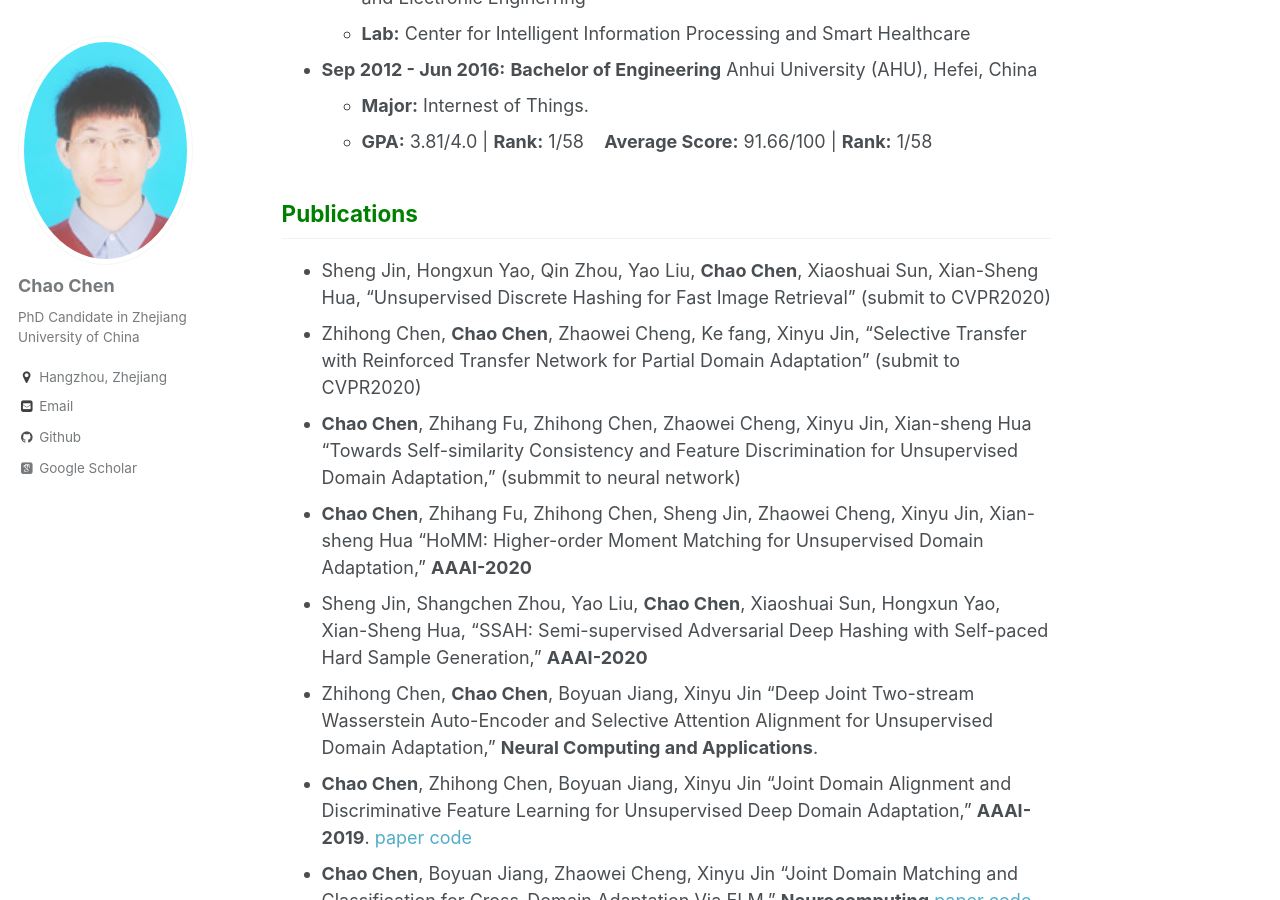
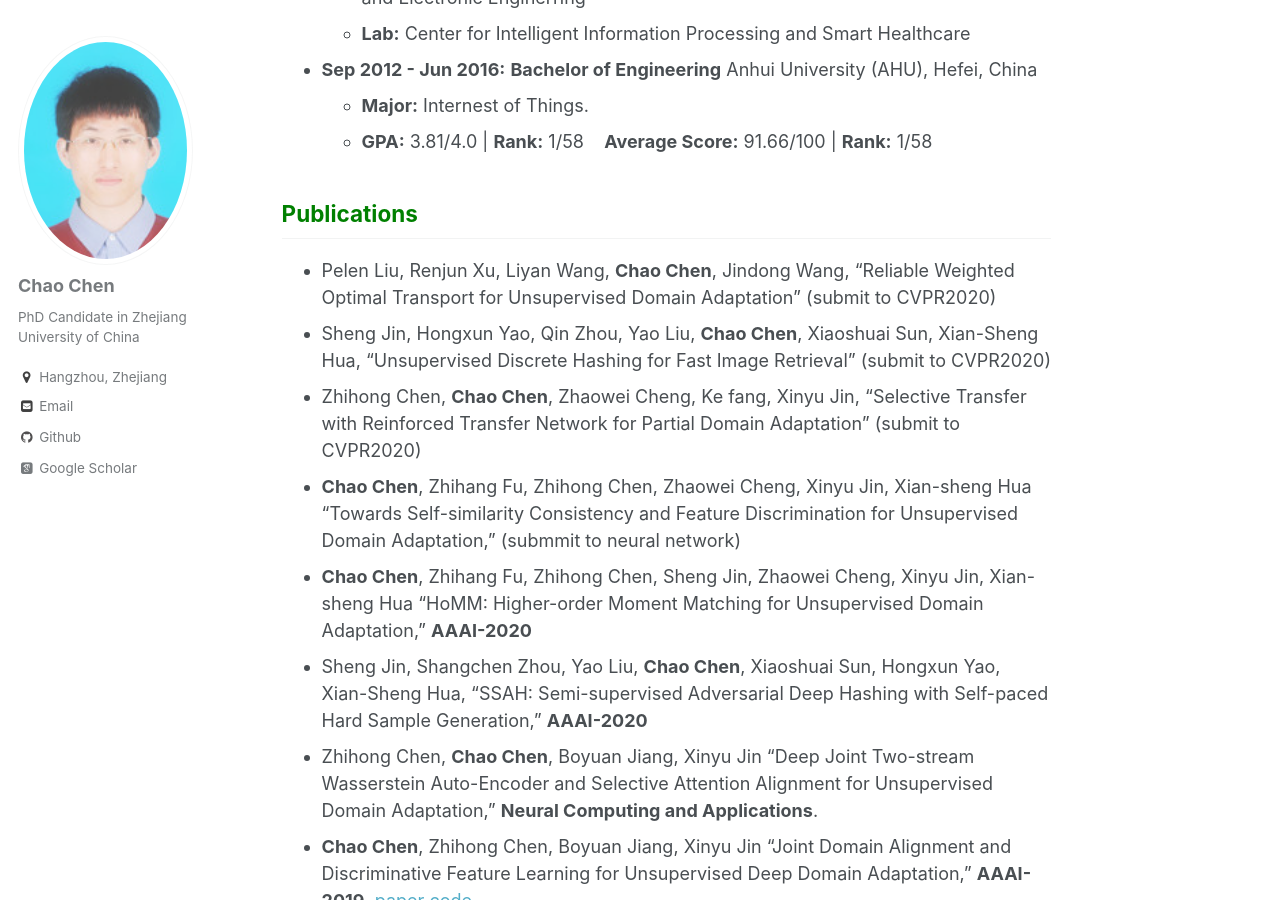
Before and after one commit to chenchao666/chenchao666.github.io, a Jekyll site: the page built from _pages/about.md, in a window 1280 px wide and 900 px high, scrolled down 711 px. Built offline with Jekyll 4.4.1, drawn with Linux system fonts in a browser that asks for light colours; some web fonts are replaced.

Commit message:
Update about.md

```diff
--- a/_pages/about.md
+++ b/_pages/about.md
@@ -25,6 +25,7 @@ My research interests cover a range of issues : **Statistics and Optimization**,
   - **GPA:** 3.81/4.0 \| **Rank:** 1/58 &nbsp;&nbsp; **Average Score:** 91.66/100 \| **Rank:** 1/58
 
 ## <span style="color: green"> Publications </span>
+* Pelen Liu, Renjun Xu, Liyan Wang, **Chao Chen**, Jindong Wang, "Reliable Weighted Optimal Transport for Unsupervised Domain Adaptation" (submit to CVPR2020)
 * Sheng Jin, Hongxun Yao, Qin Zhou, Yao Liu, **Chao Chen**, Xiaoshuai Sun, Xian-Sheng Hua, "Unsupervised Discrete Hashing for Fast Image Retrieval" (submit to CVPR2020)
 * Zhihong Chen, **Chao Chen**, Zhaowei Cheng, Ke fang, Xinyu Jin, "Selective Transfer with Reinforced Transfer Network
 for Partial Domain Adaptation" (submit to CVPR2020)
```
